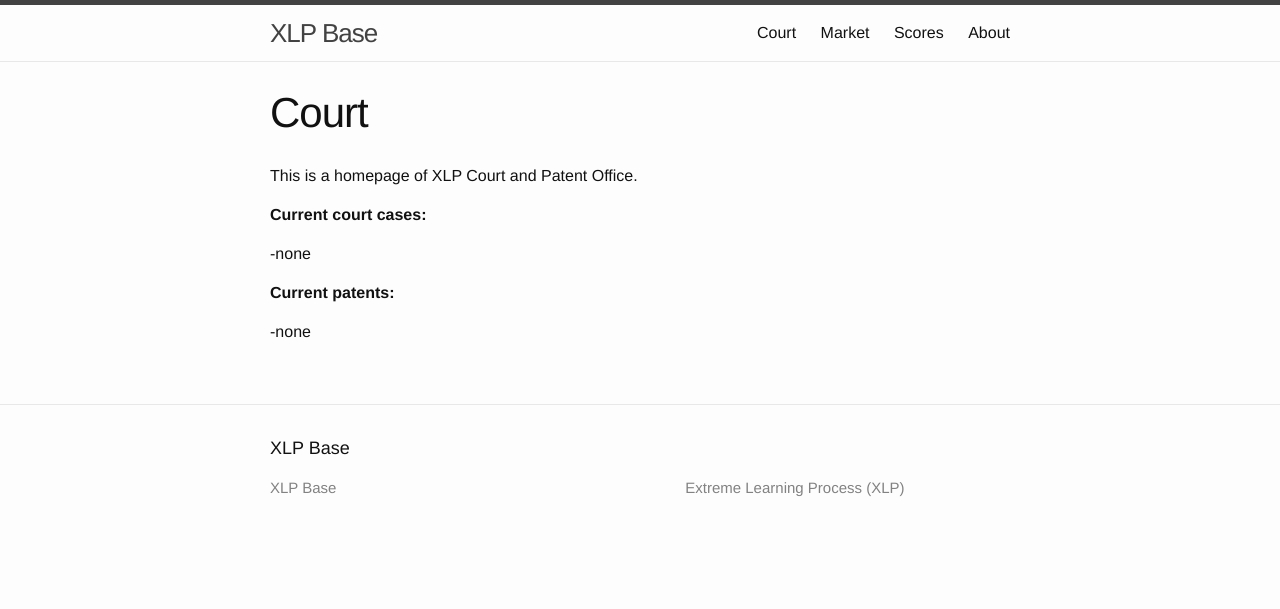
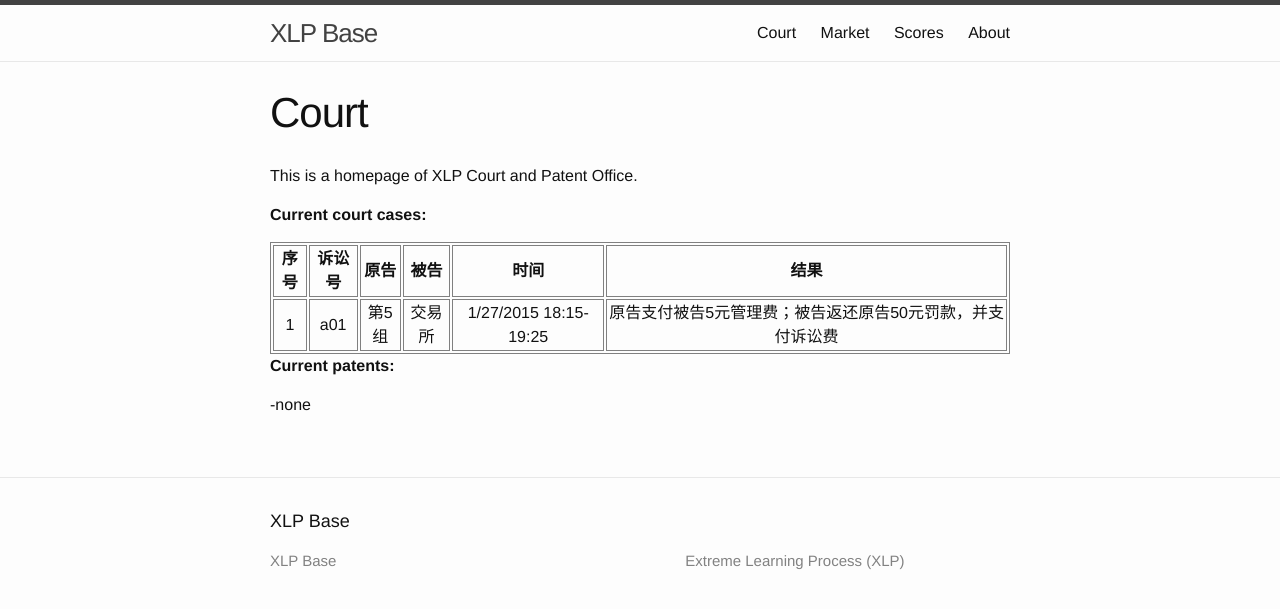
Before and after one commit to alimbeko2/alimbeko2.github.io, a Jekyll site: the page built from Court.md, in a window 1280 px wide. Shown: the top 609 px of the page. Built offline with Jekyll 4.4.1, drawn with Linux system fonts in a browser that asks for light colours.

Commit message:
added court cases

```diff
--- a/Court.md
+++ b/Court.md
@@ -9,7 +9,9 @@ This is a homepage of XLP Court and Patent Office.
 
 **Current court cases:**
 
--none
+|序号|诉讼号|原告|被告|时间|结果
+|:---:|:---:|:---:|:---:|:---:|:---:|
+|1	|a01	|第5组	|交易所	|1/27/2015 18:15-19:25	|原告支付被告5元管理费；被告返还原告50元罚款，并支付诉讼费
 
 
 
```
